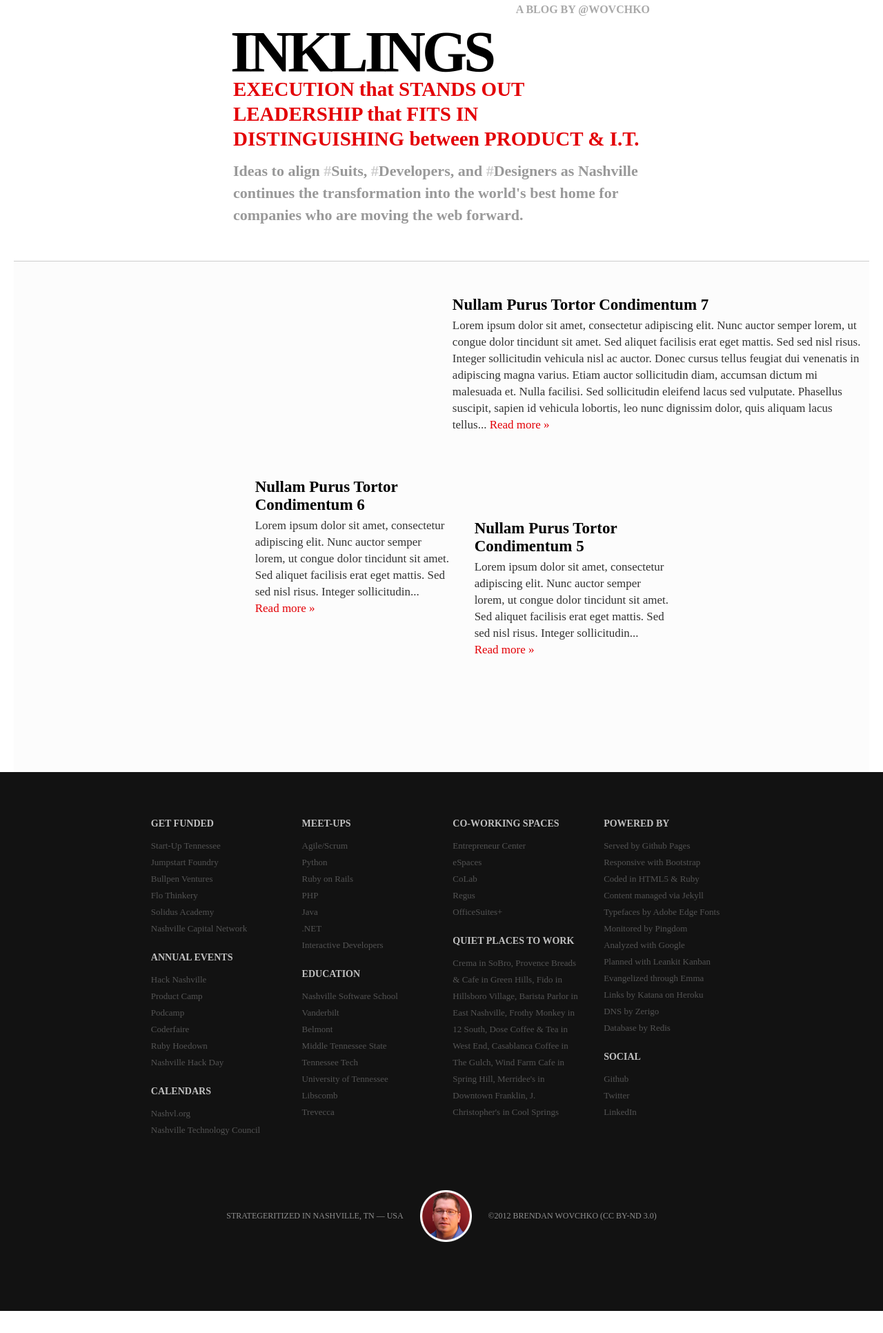
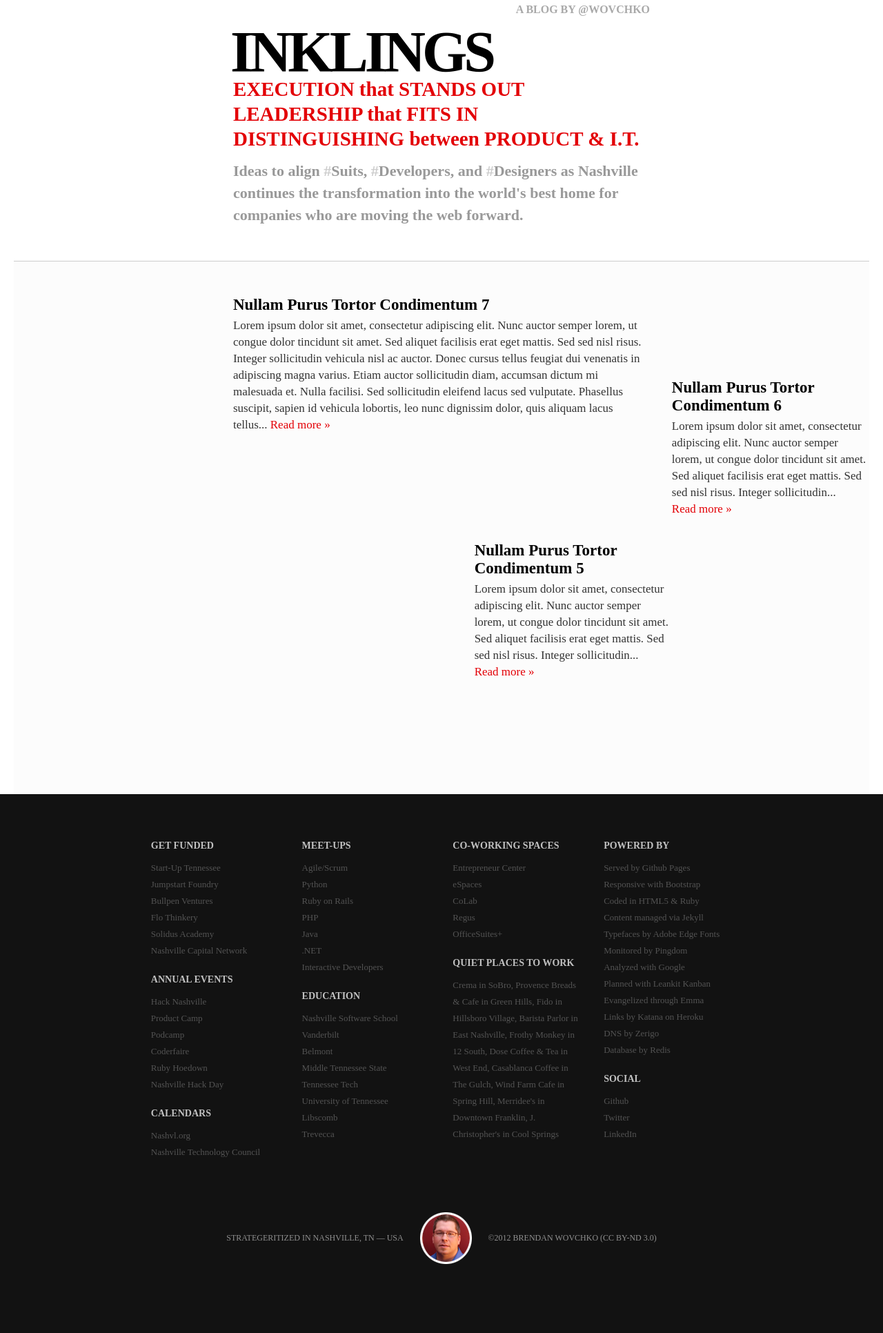
Before and after one commit to wovchko/inklings, a Jekyll site: the page built from index.html, in a window 1280 px wide. Shown: the whole page at 69% size. Built offline with Jekyll 4.4.1, drawn with Linux system fonts in a browser that asks for light colours; Markdown is read by kramdown in place of the engine named in the settings; the list of posts is cut into pages by our own code; before the commit the page ends 1900 px from its top, so only the background shows below that.

Commit message:
changing-up the method of previewing posts as WordPress method didn't work.

```diff
--- a/_layouts/default.html
+++ b/_layouts/default.html
@@ -34,9 +34,7 @@
         <div class="span3"></div>
       </div>
       <div class="row-fluid recent">
-        <div class="span3"></div>
           {{ content }}
-        <div class="span3"></div>
       </div>
     </div>
     <div class="row-fluid hidden-phone hidden-tablet footer">
```
